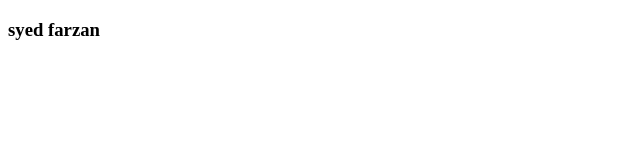
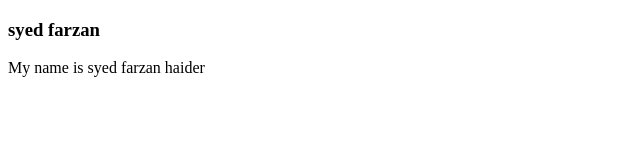
Before and after one commit to fproduction/branches, a plain HTML site: page index.html in a window 1280 px wide. Shown: the whole page, without its empty margins (0-640 px from the left). Drawn offline with Linux system fonts and the light colour scheme.

Commit message:
i've worked on header

```diff
--- a/index.html
+++ b/index.html
@@ -8,5 +8,11 @@
 </head>
 <body>
     <h3>syed farzan</h3>
-</body>
+    <header>
+        My name is syed farzan haider
+
+
+    </header>
+
+    </body>
 </html>
```
